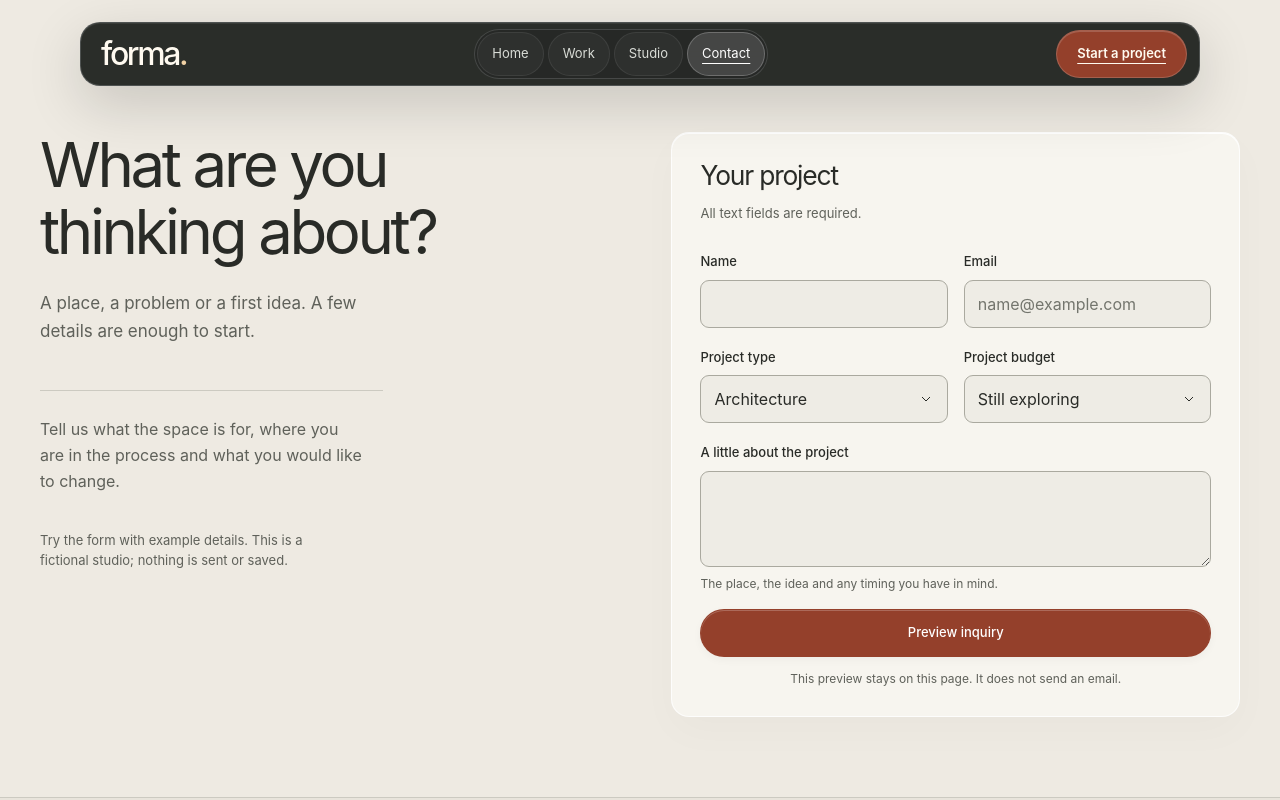
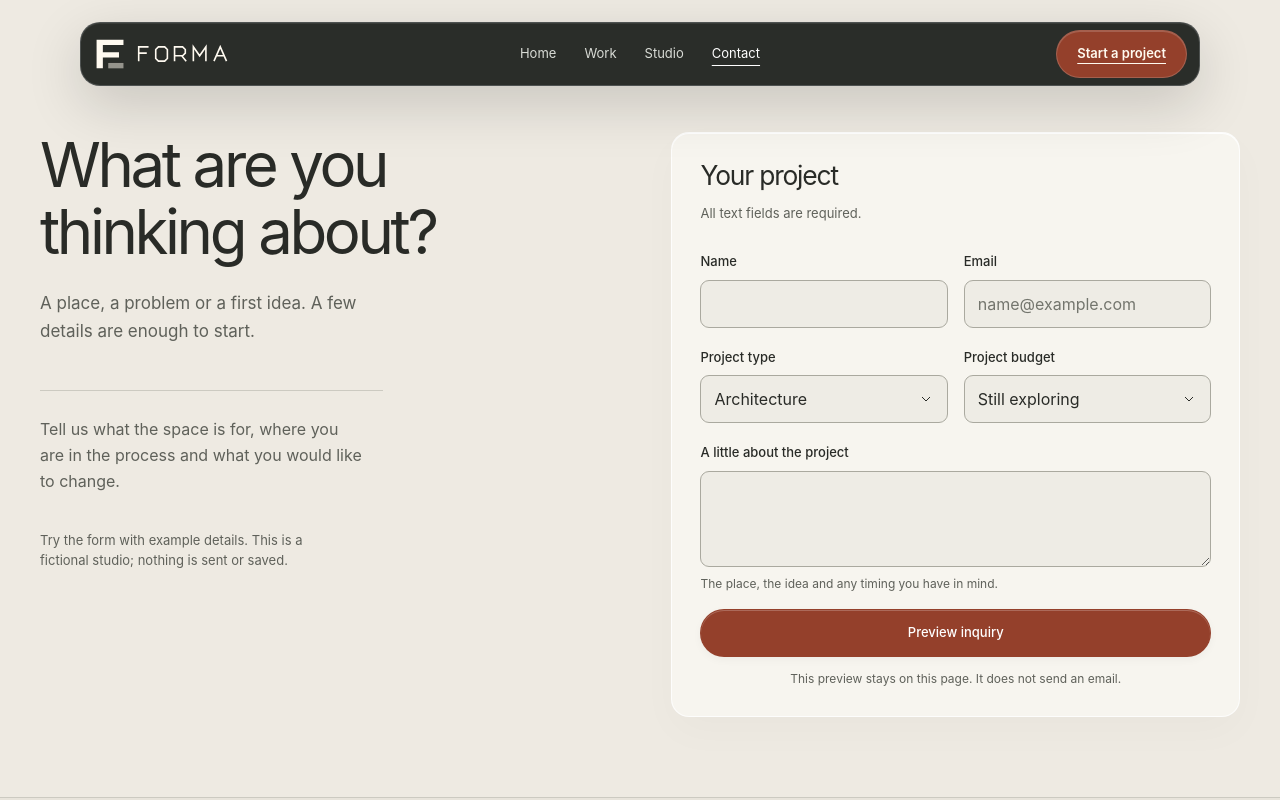
Before and after one commit to JoniFinskas/forma-studio-website-demo, a React (Vite) app: page /contact in a window 1280 px wide. Shown: the top 800 px of the page. Built offline with nearby package versions, Linux system fonts and the light colour scheme; a web font is replaced by a local one.

Commit message:
Refine navigation and add custom brand logos

```diff
--- /dev/null
+++ b/src/components/BrandLogo.tsx
@@ -0,0 +1,23 @@
+export function BrandLogo() {
+  return (
+    <svg
+      className="brand-logo"
+      viewBox="0 0 154 40"
+      fill="none"
+      aria-hidden="true"
+      focusable="false"
+    >
+      <path d="M4 36V4h30v6H11v8h18v6H11v12Z" fill="currentColor" />
+      <path d="M17 30h17v6H17Z" fill="currentColor" opacity=".5" />
+      <g
+        transform="translate(51 12)"
+        fill="none"
+        stroke="currentColor"
+        strokeWidth="1.8"
+        strokeLinejoin="miter"
+      >
+        <path d="M0 16V0h11M0 7h9M29 0h-7l-3 3v10l3 3h7l3-3V3ZM40 16V0h9l3 3v4l-3 3h-9m8 0 5 6M61 16V0l7 10 7-10v16M84 16 91 0l7 16M87 10h8" />
+      </g>
+    </svg>
+  )
+}
--- a/src/components/Footer.tsx
+++ b/src/components/Footer.tsx
@@ -1,3 +1,4 @@
+import { BrandLogo } from './BrandLogo'
 import { Link } from 'react-router'
 
 export function Footer() {
@@ -7,7 +8,7 @@ export function Footer() {
         <div className="footer-main">
           <div className="footer-identity">
             <Link className="footer-brand" to="/" translate="no" aria-label="Forma Studio home">
-              forma.
+              <BrandLogo />
             </Link>
             <p>Architecture and interiors.</p>
           </div>
--- a/src/components/Header.tsx
+++ b/src/components/Header.tsx
@@ -1,3 +1,4 @@
+import { BrandLogo } from './BrandLogo'
 import { useEffect, useRef, useState } from 'react'
 import { Link, NavLink } from 'react-router'
 
@@ -113,10 +114,7 @@ export function Header() {
       >
         <div className="site-header">
           <Link className="wordmark" translate="no" to="/" aria-label="Forma Studio home">
-            forma
-            <span className="brand-dot" aria-hidden="true">
-              .
-            </span>
+            <BrandLogo />
           </Link>
           <nav className="desktop-nav" aria-label="Main navigation">
             <NavLink to="/" end>
@@ -141,9 +139,18 @@ export function Header() {
             onClick={() => setOpen(!open)}
           >
             <span className="menu-label">{open ? 'Close' : 'Menu'}</span>
-            <span className="menu-symbol" aria-hidden="true">
-              {open ? '×' : '☰'}
-            </span>
+            <svg
+              className="menu-symbol"
+              viewBox="0 0 24 24"
+              fill="none"
+              stroke="currentColor"
+              strokeWidth="1.75"
+              strokeLinecap="round"
+              aria-hidden="true"
+              focusable="false"
+            >
+              <path d={open ? 'M6 6l12 12M6 18 18 6' : 'M4 8h16M4 16h16'} />
+            </svg>
           </button>
           <nav
             id="mobile-menu"
--- a/src/styles.css
+++ b/src/styles.css
@@ -892,17 +892,18 @@ h2:focus {
   width: min(1120px, 100%);
   margin-inline: auto;
   min-height: 64px;
-  display: flex;
+  display: grid;
   align-items: center;
   justify-content: space-between;
-  gap: 24px;
-  padding: 6px 12px 6px 20px;
+  gap: 16px;
+  padding: 6px 12px;
   border: 1px solid #dfe6ed33;
   border-radius: 20px;
   background: var(--nav-solid);
   box-shadow:
     inset 0 1px 0 #ffffff12,
     0 18px 56px #00000029;
+  grid-template-columns: minmax(0, 1fr) auto minmax(0, 1fr);
 }
 @supports (backdrop-filter: blur(1px)) {
   .site-header {
@@ -920,32 +921,32 @@ h2:focus {
   color: #fffaf0;
   font-size: 2rem;
   letter-spacing: -0.07em;
+  justify-self: start;
 }
 .desktop-nav {
   display: flex;
   gap: 4px;
-  padding: 2px;
-  border: 1px solid #ffffff26;
-  border-radius: 999px;
-  background: #080f101f;
+  padding: 0;
+  border: 0;
+  border-radius: 0;
+  background: transparent;
 }
 .desktop-nav a {
   display: flex;
   align-items: center;
   min-height: 44px;
-  padding: 8px 14px;
-  border-radius: 999px;
+  padding: 8px 12px;
+  border-radius: 6px;
   font-size: 0.8125rem;
   color: #d9dcd6;
-  border: 1px solid #ffffff14;
-  background: #ffffff09;
+  border: 0;
+  background: transparent;
 }
 .desktop-nav a[aria-current='page'] {
   color: #fff;
-  background: #ffffff24;
+  background: transparent;
   text-decoration: underline;
-  text-underline-offset: 5px;
-  border-color: #ffffff38;
+  text-underline-offset: 7px;
 }
 .header-action {
   display: inline-flex;
@@ -960,6 +961,7 @@ h2:focus {
   color: #fffaf0;
   background: var(--accent);
   box-shadow: inset 0 1px 0 #ffffff2b;
+  justify-self: end;
 }
 .header-action[aria-current='page'] {
   text-decoration: underline;
@@ -981,9 +983,8 @@ h2:focus {
 }
 @media (hover: hover) and (pointer: fine) {
   .desktop-nav a:hover {
-    background: #ffffff1c;
+    background: #ffffff0c;
     color: #fff;
-    border-color: #ffffff30;
   }
   .header-action:hover {
     filter: brightness(1.12);
@@ -1000,7 +1001,7 @@ h2:focus {
   .site-header {
     display: grid;
     grid-template-columns: minmax(0, 1fr) auto;
-    grid-template-rows: auto minmax(0, 1fr);
+    grid-template-rows: minmax(50px, auto) minmax(0, 1fr);
     min-height: 62px;
     max-height: calc(100svh - 32px - env(safe-area-inset-top));
     padding: 5px 12px;
@@ -1015,22 +1016,27 @@ h2:focus {
     display: inline-flex;
     align-items: center;
     justify-content: center;
-    gap: 18px;
+    gap: 10px;
     min-width: 44px;
     min-height: 44px;
     padding: 8px 10px;
-    border: 1px solid #ffffff30;
+    border: 0;
     color: #f8f6f0;
-    background: #ffffff0c;
+    background: transparent;
     font-size: 0.875rem;
     white-space: nowrap;
-    border-radius: 12px;
+    border-radius: 6px;
+    line-height: 1;
+    justify-self: end;
   }
   .menu-symbol {
     width: 24px;
     text-align: center;
     font-size: 1.5rem;
     line-height: 1;
+    display: block;
+    height: 24px;
+    flex-shrink: 0;
   }
   .mobile-nav {
     display: block;
@@ -1190,12 +1196,10 @@ h2:focus {
 }
 
 /* Leave room for the following heading to signal that the page continues. */
-@media (min-width: 900px) {
-  .home-hero,
-  .home-hero .hero-content {
-    min-height: calc(100vh - 15rem);
-    min-height: calc(100dvh - 15rem);
-  }
+.home-hero,
+.home-hero .hero-content {
+  min-height: calc(100vh - 15rem);
+  min-height: calc(100dvh - 15rem);
 }
 /* Form focus remains inside the field edge, independent of the page-wide link outline. */
 .field input:focus,
@@ -1277,9 +1281,7 @@ h2:focus {
   letter-spacing: -0.075em;
   align-items: center;
   line-height: 1;
-}
-.site-header .brand-dot {
-  color: #f0d1a4;
+  justify-self: start;
 }
 .project-category {
   margin: 8px 0 0;
@@ -1456,7 +1458,29 @@ h2:focus {
 }
 @media (hover: hover) and (pointer: fine) {
   .menu-toggle:hover {
-    background: #ffffff1c;
-    border-color: #ffffff50;
+    background: #ffffff0c;
   }
 }
+.brand-logo {
+  display: block;
+  width: 138px;
+  height: 40px;
+  flex-shrink: 0;
+}
+.footer-brand .brand-logo {
+  width: 154px;
+}
+@media (min-width: 480px) and (max-height: 500px) {
+  .home-hero .hero-content {
+    padding-top: max(104px, var(--header-clearance, 104px));
+    padding-bottom: 16px;
+  }
+  .home-hero h1 {
+    font-size: clamp(1.8rem, 4vw, 2.5rem);
+  }
+  .home-hero .hero-copy > p {
+    margin-block: 12px;
+    font-size: 0.875rem;
+    line-height: 1.5;
+  }
+}
```
Also changed, not shown: public/favicon.svg.
